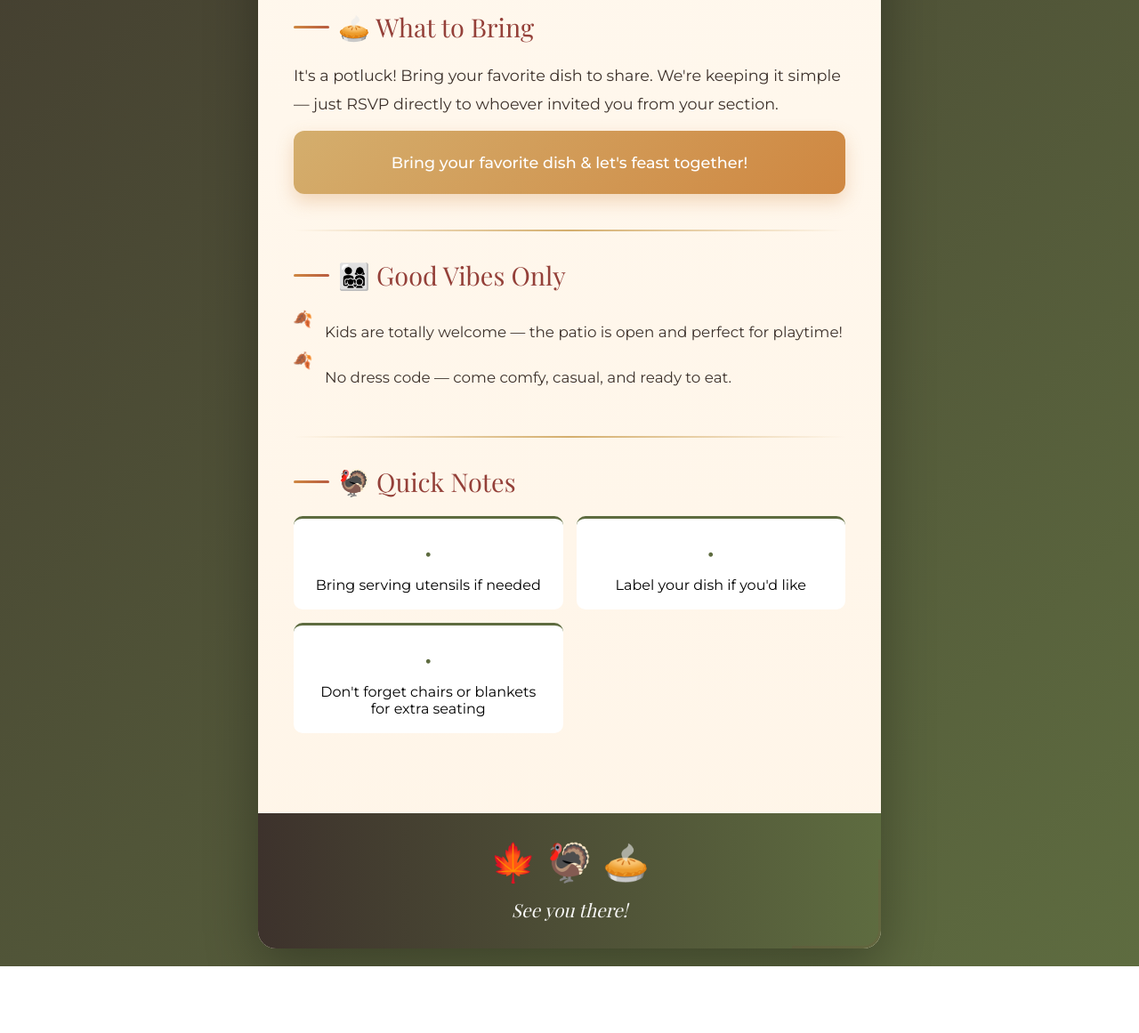
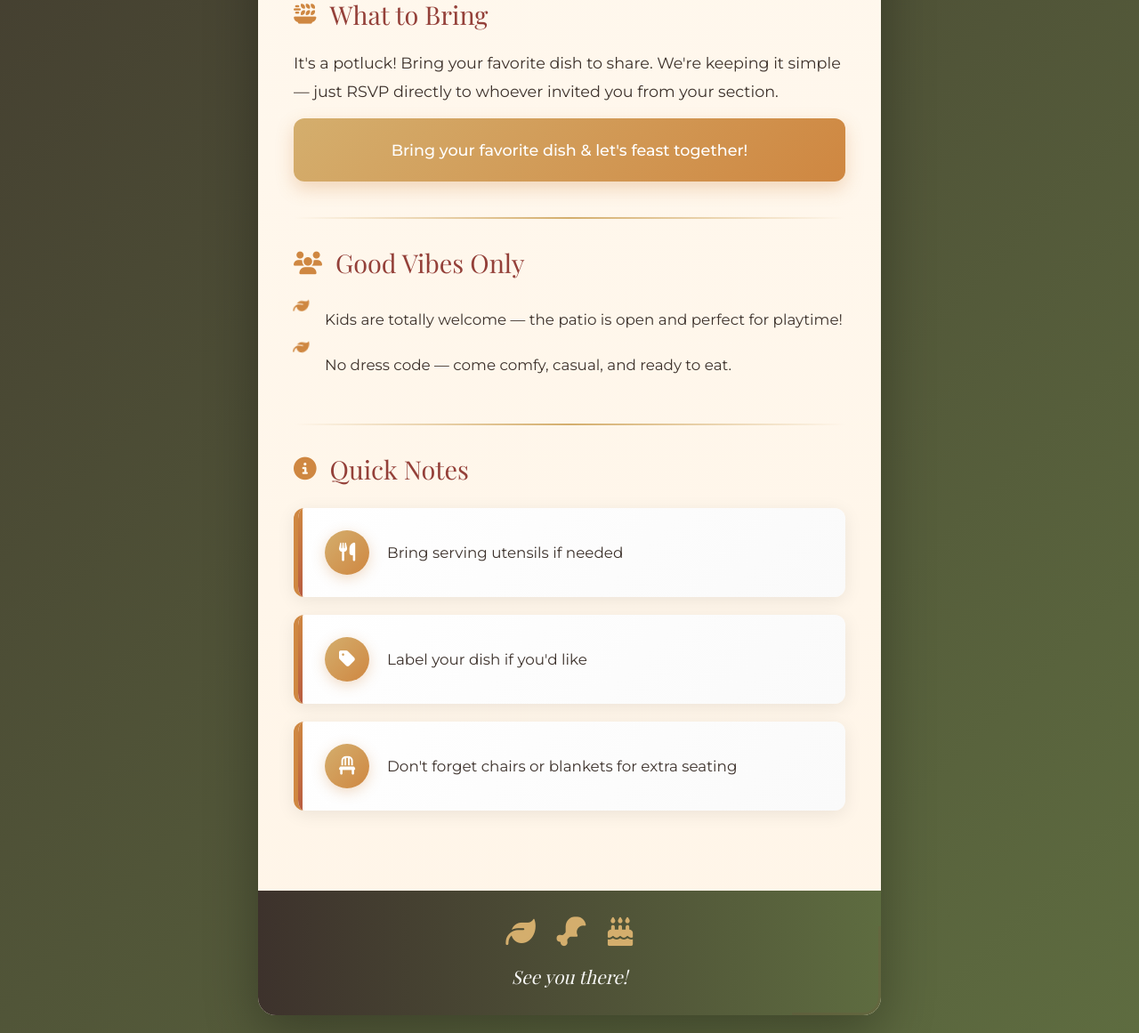
Before and after one commit to gattari86/thanksgiving, a plain HTML site: page index.html in a window 1280 px wide. Shown: the part 827-1988 px from the top of the page at 89% size. Before the commit the page ends 1913 px from the top, so only its background shows below. Drawn offline with nearby package versions, Linux system fonts and the light colour scheme.

Commit message:
Replace emojis with premium Font Awesome icons and redesign Quick Notes section
- Added Font Awesome 6 icon library
- Replaced all emojis with professional SVG and Font Awesome icons
- Redesigned Quick Notes section with circular icon badges and premium card layout
- Added smooth hover animations and gradient effects
- Improved spacing and visual hierarchy throughout

```diff
--- a/index.html
+++ b/index.html
@@ -4,6 +4,7 @@
     <meta charset="UTF-8">
     <meta name="viewport" content="width=device-width, initial-scale=1.0">
     <title>Friendsgiving 2025 - November 16th</title>
+    <link rel="stylesheet" href="https://cdnjs.cloudflare.com/ajax/libs/font-awesome/6.4.0/css/all.min.css">
     <style>
         @import url('https://fonts.googleapis.com/css2?family=Playfair+Display:wght@400;600;700&family=Montserrat:wght@300;400;500&display=swap');
 
@@ -115,10 +116,31 @@
             clip-path: polygon(0 100%, 100% 100%, 100% 0, 90% 50%, 80% 0, 70% 50%, 60% 0, 50% 50%, 40% 0, 30% 50%, 20% 0, 10% 50%, 0 0);
         }
 
-        .emoji-header {
-            font-size: 3rem;
-            margin-bottom: 15px;
+        .icon-header {
+            display: flex;
+            justify-content: center;
+            align-items: center;
+            gap: 20px;
+            margin-bottom: 20px;
+        }
+
+        .icon-header svg {
+            width: 50px;
+            height: 50px;
+            fill: var(--warm-tan);
+            filter: drop-shadow(2px 2px 4px rgba(0,0,0,0.2));
             animation: pulse 2s ease-in-out infinite;
+        }
+
+        .icon-header svg:nth-child(2) {
+            animation-delay: 0.3s;
+        }
+
+        .section-icon {
+            width: 24px;
+            height: 24px;
+            fill: var(--burgundy);
+            margin-right: 10px;
         }
 
         h1 {
@@ -160,15 +182,12 @@
             margin-bottom: 20px;
             display: flex;
             align-items: center;
-            gap: 10px;
+            gap: 15px;
         }
 
-        .section-title::before {
-            content: '';
-            width: 40px;
-            height: 3px;
-            background: linear-gradient(to right, var(--golden-orange), var(--terra-cotta));
-            border-radius: 2px;
+        .section-title i {
+            font-size: 1.6rem;
+            color: var(--golden-orange);
         }
 
         .divider {
@@ -252,9 +271,12 @@
         }
 
         .bullet-list li::before {
-            content: '🍂';
+            content: '\f06c';
+            font-family: 'Font Awesome 6 Free';
+            font-weight: 900;
             position: absolute;
             left: 0;
+            color: var(--golden-orange);
             animation: float 3s ease-in-out infinite;
         }
 
@@ -279,32 +301,71 @@
         }
 
         .notes-grid {
-            display: grid;
-            grid-template-columns: repeat(auto-fit, minmax(200px, 1fr));
-            gap: 15px;
-            margin-top: 15px;
+            display: flex;
+            flex-direction: column;
+            gap: 20px;
+            margin-top: 25px;
         }
 
         .note-card {
-            background: white;
-            padding: 18px;
-            border-radius: 10px;
-            border-top: 3px solid var(--olive-green);
-            text-align: center;
-            transition: all 0.3s ease;
+            background: linear-gradient(135deg, #ffffff 0%, #fafafa 100%);
+            padding: 25px 30px;
+            border-radius: 12px;
+            border-left: 5px solid var(--golden-orange);
+            display: flex;
+            align-items: center;
+            gap: 20px;
+            box-shadow: 0 4px 20px rgba(0,0,0,0.08);
+            transition: all 0.4s cubic-bezier(0.4, 0, 0.2, 1);
+            position: relative;
+            overflow: hidden;
+        }
+
+        .note-card::before {
+            content: '';
+            position: absolute;
+            top: 0;
+            left: 0;
+            width: 5px;
+            height: 100%;
+            background: linear-gradient(to bottom, var(--golden-orange), var(--terra-cotta));
+            transition: width 0.4s ease;
         }
 
         .note-card:hover {
-            transform: translateY(-5px);
-            box-shadow: 0 8px 20px rgba(0,0,0,0.15);
+            transform: translateX(8px);
+            box-shadow: 0 8px 30px rgba(207, 135, 65, 0.2);
         }
 
-        .note-card::before {
-            content: '•';
-            font-size: 2rem;
-            color: var(--olive-green);
-            display: block;
-            margin-bottom: 8px;
+        .note-card:hover::before {
+            width: 100%;
+            opacity: 0.05;
+        }
+
+        .note-icon {
+            flex-shrink: 0;
+            width: 50px;
+            height: 50px;
+            background: linear-gradient(135deg, var(--warm-tan) 0%, var(--golden-orange) 100%);
+            border-radius: 50%;
+            display: flex;
+            align-items: center;
+            justify-content: center;
+            box-shadow: 0 4px 15px rgba(207, 135, 65, 0.3);
+        }
+
+        .note-icon i {
+            color: white;
+            font-size: 1.3rem;
+        }
+
+        .note-text {
+            flex: 1;
+            color: var(--dark-brown);
+            font-size: 1.05rem;
+            font-weight: 400;
+            line-height: 1.6;
+            text-align: left;
         }
 
         .footer {
@@ -314,10 +375,26 @@
             color: white;
         }
 
-        .footer-emoji {
-            font-size: 2.5rem;
-            margin-bottom: 15px;
+        .footer-icons {
+            display: flex;
+            justify-content: center;
+            align-items: center;
+            gap: 25px;
+            margin-bottom: 20px;
+        }
+
+        .footer-icons i {
+            font-size: 2rem;
+            color: var(--warm-tan);
             animation: pulse 2s ease-in-out infinite;
+        }
+
+        .footer-icons i:nth-child(2) {
+            animation-delay: 0.3s;
+        }
+
+        .footer-icons i:nth-child(3) {
+            animation-delay: 0.6s;
         }
 
         .footer-text {
@@ -369,7 +446,14 @@
         <div class="corner-flourish bottom-right"></div>
 
         <div class="header">
-            <div class="emoji-header">🧡 🍂</div>
+            <div class="icon-header">
+                <svg viewBox="0 0 24 24" xmlns="http://www.w3.org/2000/svg">
+                    <path d="M12 21.35l-1.45-1.32C5.4 15.36 2 12.28 2 8.5 2 5.42 4.42 3 7.5 3c1.74 0 3.41.81 4.5 2.09C13.09 3.81 14.76 3 16.5 3 19.58 3 22 5.42 22 8.5c0 3.78-3.4 6.86-8.55 11.54L12 21.35z"/>
+                </svg>
+                <svg viewBox="0 0 24 24" xmlns="http://www.w3.org/2000/svg">
+                    <path d="M17 8C17 10.76 14.76 13 12 13s-5-2.24-5-5 2.24-5 5-5 5 2.24 5 5zm-5 13c-3.87 0-7-3.13-7-7h2c0 2.76 2.24 5 5 5s5-2.24 5-5h2c0 3.87-3.13 7-7 7zM12 2C6.48 2 2 6.48 2 12s4.48 10 10 10 10-4.48 10-10S17.52 2 12 2z"/>
+                </svg>
+            </div>
             <h1>Friendsgiving 2025</h1>
             <div class="date">Saturday, November 16</div>
         </div>
@@ -386,7 +470,8 @@
 
             <div class="section">
                 <div class="section-title">
-                    🕰 Schedule
+                    <i class="fa-regular fa-clock"></i>
+                    Schedule
                 </div>
                 <table class="schedule-table">
                     <tr class="schedule-row">
@@ -408,7 +493,8 @@
 
             <div class="section">
                 <div class="section-title">
-                    🥧 What to Bring
+                    <i class="fa-solid fa-plate-wheat"></i>
+                    What to Bring
                 </div>
                 <p style="color: var(--dark-brown); font-size: 1.1rem; line-height: 1.8; margin-bottom: 15px;">
                     It's a potluck! Bring your favorite dish to share. We're keeping it simple — just RSVP directly to whoever invited you from your section.
@@ -422,7 +508,8 @@
 
             <div class="section">
                 <div class="section-title">
-                    👨‍👩‍👧‍👦 Good Vibes Only
+                    <i class="fa-solid fa-users"></i>
+                    Good Vibes Only
                 </div>
                 <ul class="bullet-list">
                     <li>Kids are totally welcome — the patio is open and perfect for playtime!</li>
@@ -434,18 +521,38 @@
 
             <div class="section">
                 <div class="section-title">
-                    🦃 Quick Notes
+                    <i class="fa-solid fa-circle-info"></i>
+                    Quick Notes
                 </div>
                 <div class="notes-grid">
-                    <div class="note-card">Bring serving utensils if needed</div>
-                    <div class="note-card">Label your dish if you'd like</div>
-                    <div class="note-card">Don't forget chairs or blankets for extra seating</div>
+                    <div class="note-card">
+                        <div class="note-icon">
+                            <i class="fa-solid fa-utensils"></i>
+                        </div>
+                        <div class="note-text">Bring serving utensils if needed</div>
+                    </div>
+                    <div class="note-card">
+                        <div class="note-icon">
+                            <i class="fa-solid fa-tag"></i>
+                        </div>
+                        <div class="note-text">Label your dish if you'd like</div>
+                    </div>
+                    <div class="note-card">
+                        <div class="note-icon">
+                            <i class="fa-solid fa-chair"></i>
+                        </div>
+                        <div class="note-text">Don't forget chairs or blankets for extra seating</div>
+                    </div>
                 </div>
             </div>
         </div>
 
         <div class="footer">
-            <div class="footer-emoji">🍁 🦃 🥧</div>
+            <div class="footer-icons">
+                <i class="fa-solid fa-leaf"></i>
+                <i class="fa-solid fa-drumstick-bite"></i>
+                <i class="fa-solid fa-cake-candles"></i>
+            </div>
             <div class="footer-text">See you there!</div>
         </div>
     </div>
```
